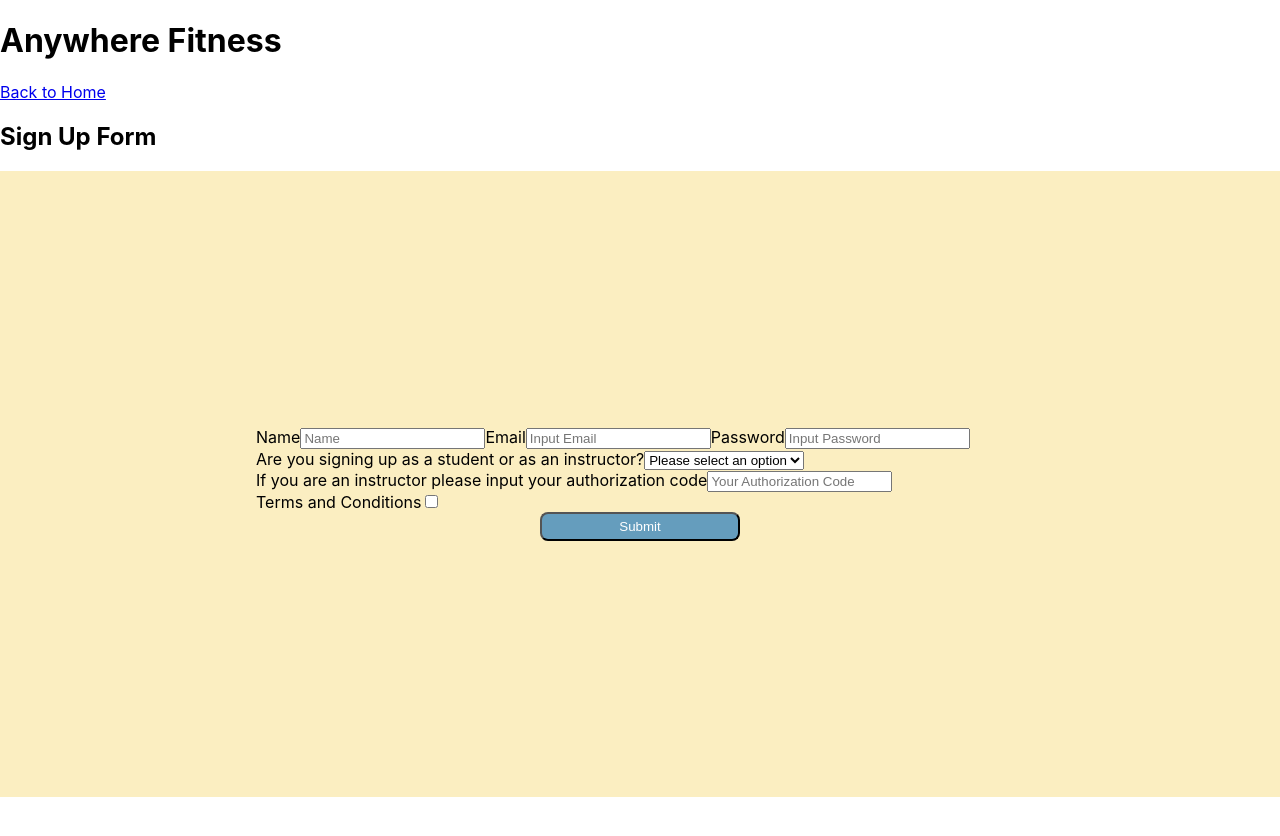
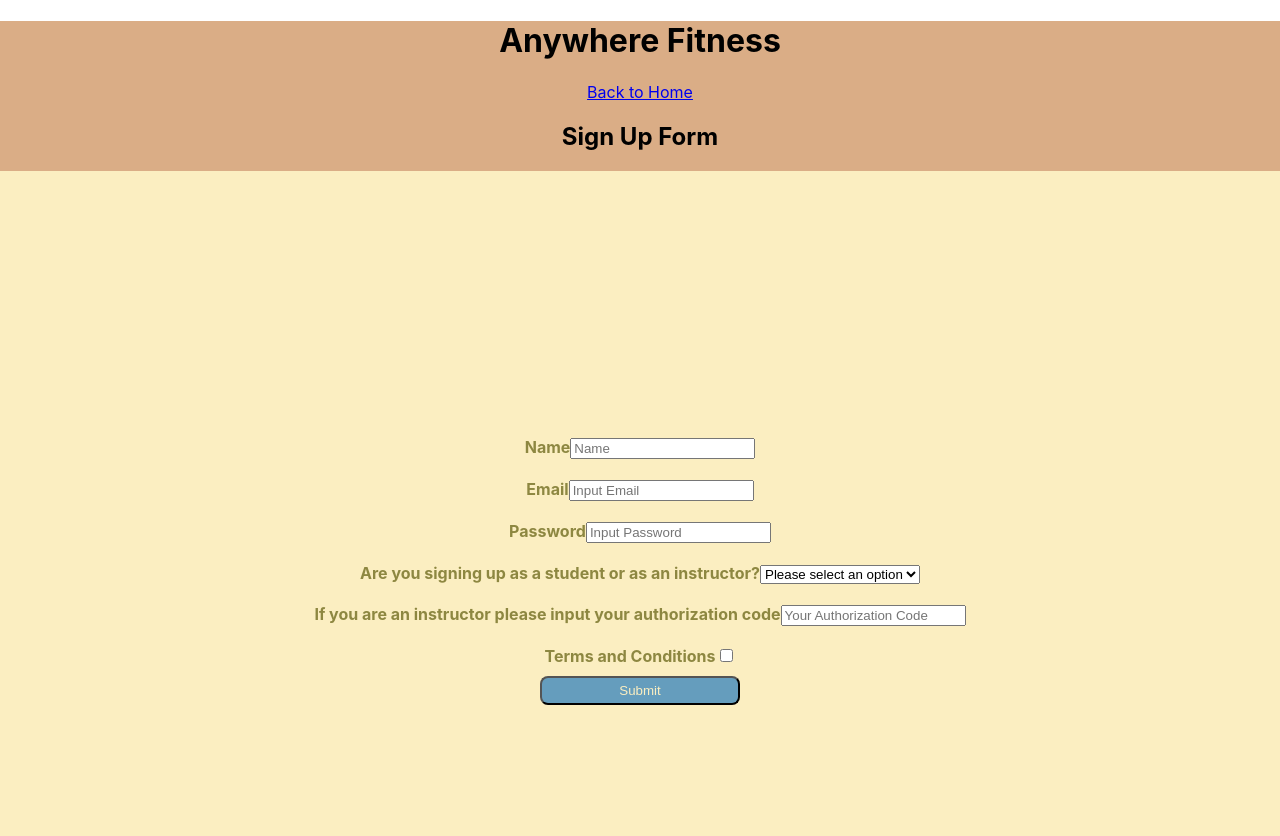
Before and after one commit to Anywhere-Fitness5/front-end, a React (Create React App) app: page /signup in a window 1280 px wide. Shown: the top 836 px of the page. Before the commit the page ends 800 px from the top, so only its background shows below. Built offline with nearby package versions, Linux system fonts and the light colour scheme.

Commit message:
continuing styling

```diff
--- a/src/App.css
+++ b/src/App.css
@@ -1,43 +1,16 @@
+
+
 .App {
   text-align: center;
-
+  background-color: #DAAD86;
 }
 
-.App-logo {
-  height: 40vmin;
-  pointer-events: none;
-}
-
-@media (prefers-reduced-motion: no-preference) {
-  .App-logo {
-    animation: App-logo-spin infinite 20s linear;
-  }
-}
-
-.App-header {
-  background-color: #282c34;
-  min-height: 100vh;
-  display: flex;
-  flex-direction: column;
-  align-items: center;
-  justify-content: center;
-  font-size: calc(10px + 2vmin);
-  color: white;
-}
 
 .App-link {
   color: #61dafb;
 }
 
-@keyframes App-logo-spin {
-  from {
-    transform: rotate(0deg);
-  }
-  to {
-    transform: rotate(360deg);
-  }
-}
-
+/* for SignUp form */
 form {
   display: flex;
   flex-direction: column;
@@ -55,15 +28,21 @@
   background-color: #659DBD;
   border-radius: 8px;
   padding: 5px;
-  color: white;
+  color: #fbeec1;
 }
 
 form button:hover {
   color: #659dbd;
-  background-color: white;
+  background-color: #fbeec1;
 }
 
 .error {
   font-size: 1.2rem;
   color: red;
 }
+
+form label {
+  padding: 10px;
+  font-weight: bold;
+  color: #8D8741;
+}
--- a/src/App.js
+++ b/src/App.js
@@ -7,7 +7,7 @@
 
 function App() {
   return (
-    <div>
+    <div className = "App">
       <h1>Anywhere Fitness</h1>
       <Route exact path="/" component= {Homepage}/>
       <Route path= "/signup" component= {SignUp}/>
--- a/src/components/SignUp.js
+++ b/src/components/SignUp.js
@@ -3,6 +3,7 @@
 import { Link } from 'react-router-dom';
 import axios from 'axios';
 import * as yup from 'yup';
+
 
 const formSchema = yup.object().shape({
     name: yup.string().required("Must input a name").min(2, "error: Must be a valid name"),
@@ -91,8 +92,9 @@
                         placeholder="Name"
                         value={formState.name}
                         onChange={inputChange}
-                    />
+                        />
                     {errorState.name.length > 0 ? (<p className="error">{errorState.name}</p>) : null}
+                        </label>
                     <label>
                         Email
             <input
@@ -117,7 +119,6 @@
                         />
                         {errorState.password.length > 0 ? (<p className="error">{errorState.password}</p> ) : null}
                     </label>
-                </label>
                 <label htmlFor="role">
                     Are you signing up as a student or as an instructor?
         <select
```
